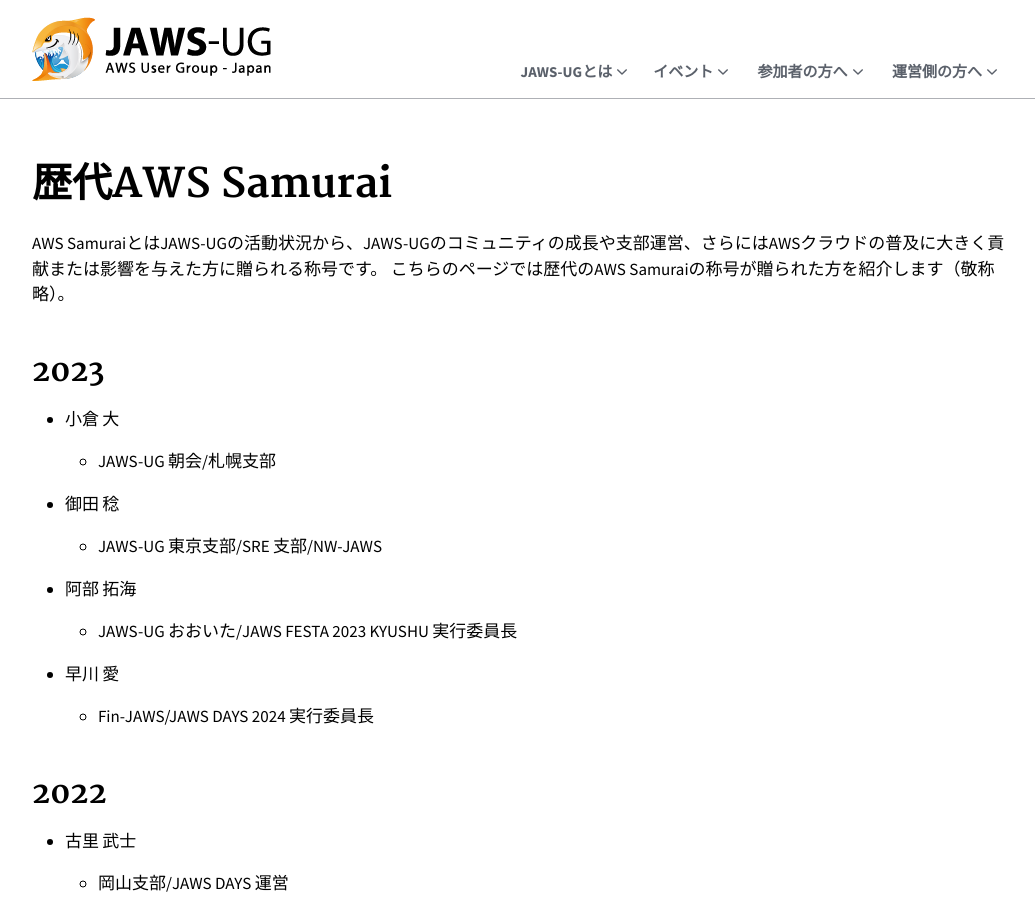
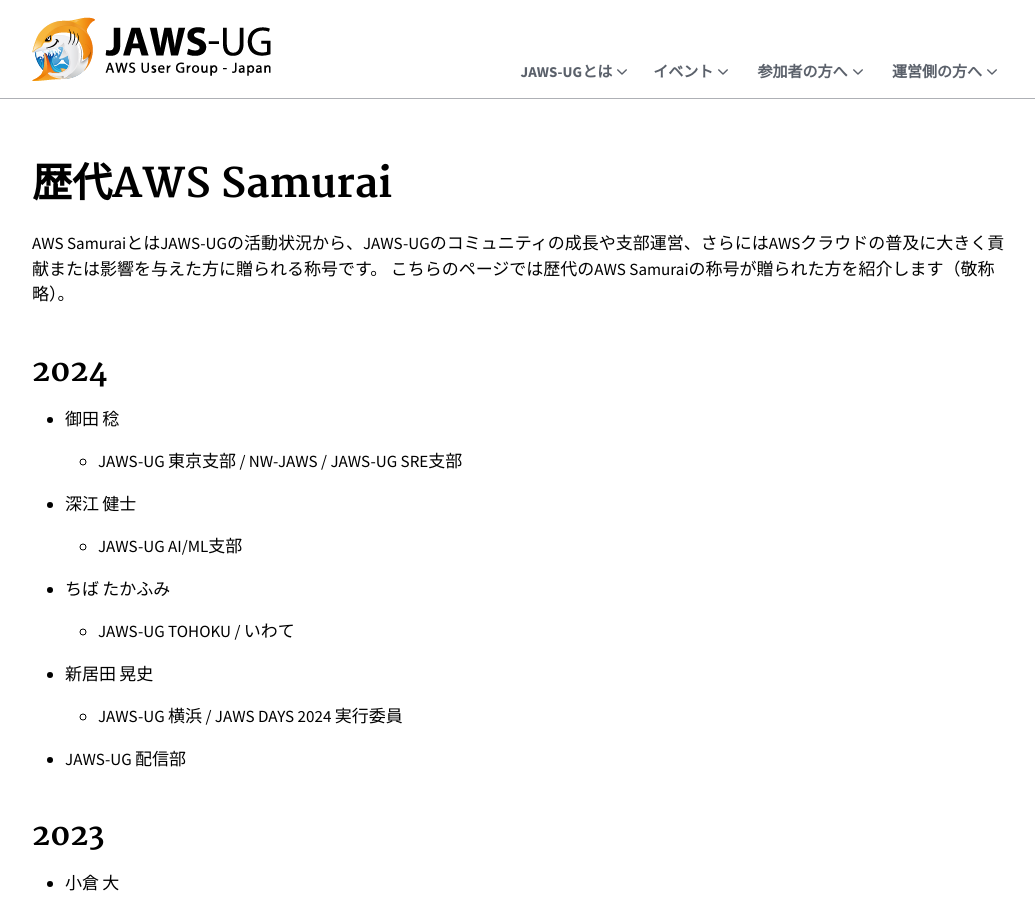
Before and after one commit to jaws-ug/jaws-ug.jp, a Jekyll site: the page built from pages/samurai.md, in a window 1280 px wide and 900 px high. Shown: the whole window, without its empty margins (118-1153 px from the left). Built offline with Jekyll 4.4.1, drawn with Linux system fonts in a browser that asks for light colours; nearby versions of some CDN libraries; comment, search, counter and statistics services are not loaded.

Commit message:
Samuraiを2024まで追加

```diff
--- a/pages/samurai.md
+++ b/pages/samurai.md
@@ -7,6 +7,18 @@
 
 AWS SamuraiとはJAWS-UGの活動状況から、JAWS-UGのコミュニティの成長や支部運営、さらにはAWSクラウドの普及に大きく貢献または影響を与えた方に贈られる称号です。
 こちらのページでは歴代のAWS Samuraiの称号が贈られた方を紹介します（敬称略）。
+
+## 2024
+
+- 御田 稔
+  - JAWS-UG 東京支部 / NW-JAWS / JAWS-UG SRE支部
+- 深江 健士
+  - JAWS-UG AI/ML支部
+- ちば たかふみ
+  - JAWS-UG TOHOKU / いわて
+- 新居田 晃史
+  - JAWS-UG 横浜 / JAWS DAYS 2024 実行委員
+- JAWS-UG 配信部
 
 ## 2023
 - 小倉 大
```
